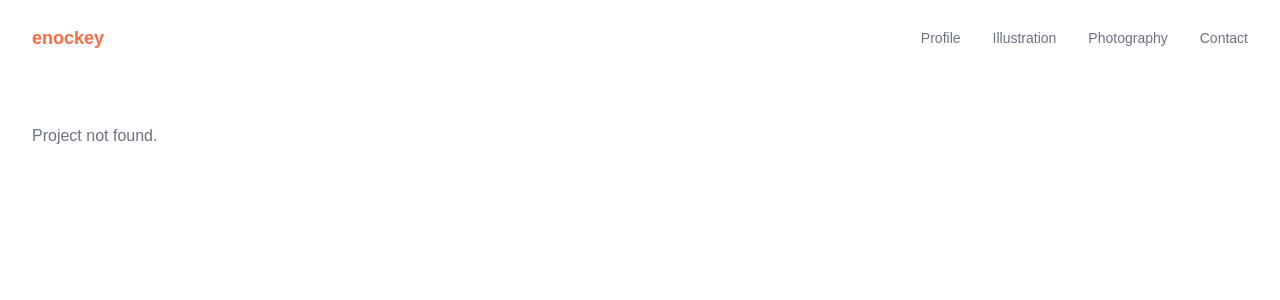
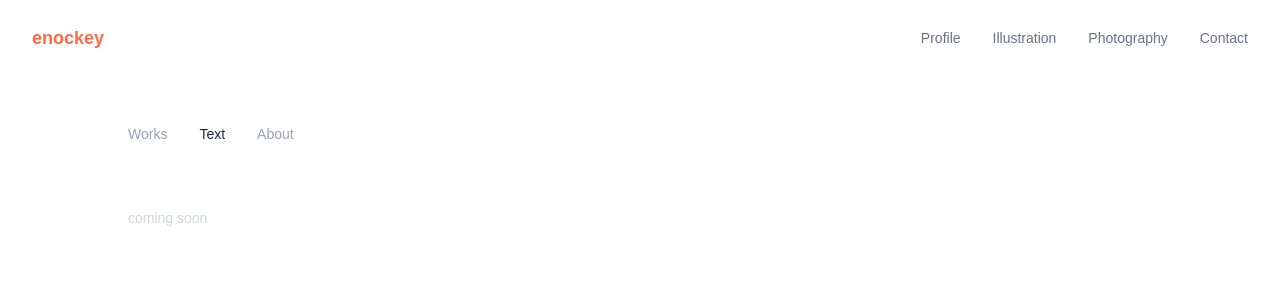
Before and after one commit to DaisukeEnoki/enockey-site, a Next.js app: page /photography/text in a window 1280 px wide. Before the commit this address had no page. Shown: the top 300 px of the page. Built offline with nearby package versions, Linux system fonts and the light colour scheme.

Commit message:
feat: photography/textページを追加・ナビにText追加

```diff
--- a/app/photography/about/page.tsx
+++ b/app/photography/about/page.tsx
@@ -11,6 +11,7 @@ export default function PhotographyAbout() {
         {/* ナビ */}
         <div className="flex gap-8 mb-16 text-sm text-gray-400">
           <Link href="/photography" className="hover:text-gray-800 transition-colors">Works</Link>
+          <Link href="/photography/text" className="hover:text-gray-800 transition-colors">Text</Link>
           <Link href="/photography/about" className="text-gray-800 font-medium">About</Link>
         </div>
 
--- a/app/photography/page.tsx
+++ b/app/photography/page.tsx
@@ -18,6 +18,7 @@ export default function Photography() {
         {/* ナビ */}
         <div className="flex gap-8 mb-16 text-sm text-gray-400">
           <Link href="/photography" className="text-gray-800 font-medium">Works</Link>
+          <Link href="/photography/text" className="hover:text-gray-800 transition-colors">Text</Link>
           <Link href="/photography/about" className="hover:text-gray-800 transition-colors">About</Link>
         </div>
 
--- /dev/null
+++ b/app/photography/text/page.tsx
@@ -0,0 +1,67 @@
+import Link from "next/link";
+
+// 記事を追加するときはここに追記する
+const texts = [
+  // 例（外部リンク）:
+  // {
+  //   title: "記事タイトル",
+  //   year: "2026",
+  //   slug: null,
+  //   url: "https://note.com/...",
+  // },
+  // 例（サイト内記事）:
+  // {
+  //   title: "記事タイトル",
+  //   year: "2026",
+  //   slug: "article-slug",
+  //   url: null,
+  // },
+];
+
+export default function PhotographyText() {
+  return (
+    <main className="px-8 py-12" style={{ backgroundColor: "#ffffff" }}>
+      <div className="max-w-5xl mx-auto">
+
+        {/* ナビ */}
+        <div className="flex gap-8 mb-16 text-sm text-gray-400">
+          <Link href="/photography" className="hover:text-gray-800 transition-colors">Works</Link>
+          <Link href="/photography/text" className="text-gray-800 font-medium">Text</Link>
+          <Link href="/photography/about" className="hover:text-gray-800 transition-colors">About</Link>
+        </div>
+
+        {/* 記事リスト */}
+        <div className="flex flex-col">
+          {texts.length === 0 ? (
+            <p className="text-gray-300 text-sm">coming soon</p>
+          ) : (
+            texts.map((text, i) => {
+              const content = (
+                <div key={i} className="flex justify-between items-baseline py-4 border-b border-gray-100 group">
+                  <span className="text-sm text-gray-800 group-hover:text-gray-400 transition-colors">
+                    {text.title}
+                  </span>
+                  <span className="text-sm text-gray-300 ml-8 shrink-0">{text.year}</span>
+                </div>
+              );
+
+              if (text.url) {
+                return (
+                  <a key={i} href={text.url} target="_blank" rel="noopener noreferrer">
+                    {content}
+                  </a>
+                );
+              }
+              return (
+                <Link key={i} href={`/photography/text/${text.slug}`}>
+                  {content}
+                </Link>
+              );
+            })
+          )}
+        </div>
+
+      </div>
+    </main>
+  );
+}
```
